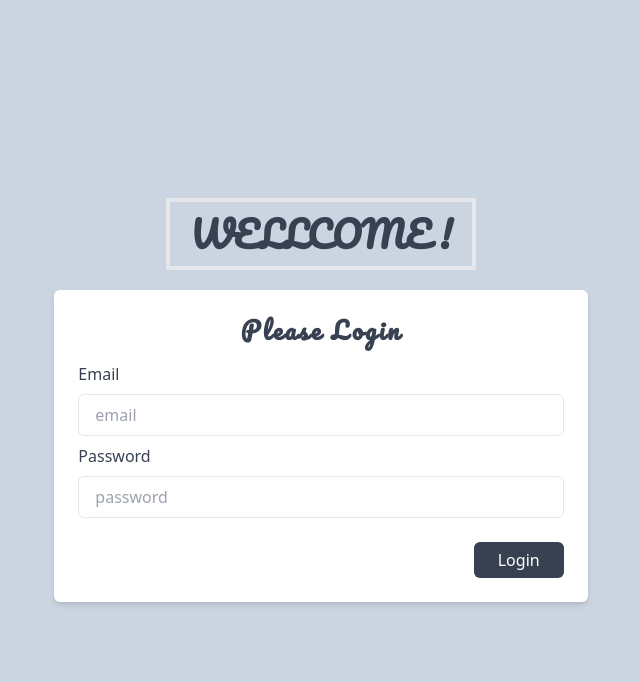
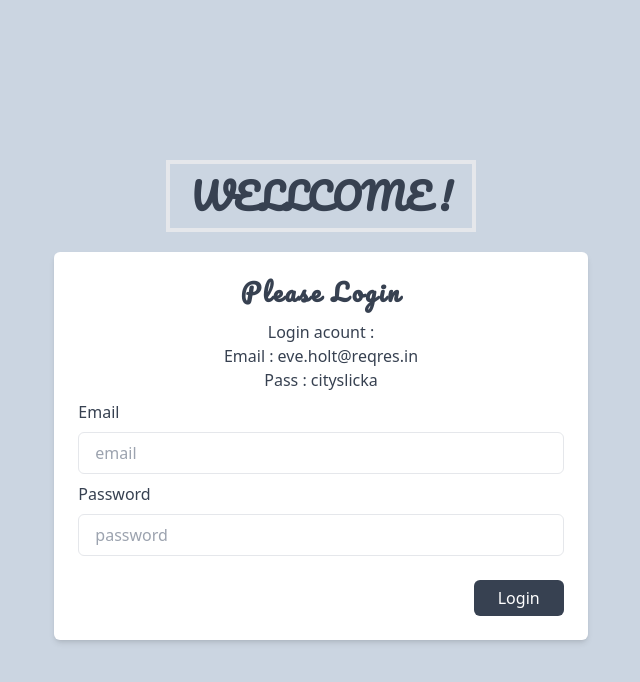
Before and after one commit to rizalyoga/vhiwebTS, a React (Create React App) app: page / in a window 1280 px wide. Shown: the top 682 px of the page, without its empty margins (319-959 px from the left). Built offline with nearby package versions, Linux system fonts and the light colour scheme.

Commit message:
fix layout

```diff
--- a/src/components/Form/Form-login/Login.jsx
+++ b/src/components/Form/Form-login/Login.jsx
@@ -26,17 +26,20 @@ const LoginForm = () => {
       })
       .finally(() => setLoading(false));
   };
-
-  // {email: 'eve.holt@reqres.in', password: 'cityslicka'}
   /* -------------------------------- component ------------------------------- */
 
   return (
     <>
       <section className=" wraper mx-2 w-11/12 md:w-7/12 lg:w-5/12 p-6 mx-auto bg-white rounded-md shadow-md dark:bg-gray-800">
         <h2 className="font-logo tracking-widest text-2xl text-center font-semibold text-gray-700 capitalize dark:text-white">Please Login</h2>
+        <h2 className="text-center mt-3 text-gray-700 dark:text-white">
+          Login acount : <br />
+          Email : eve.holt@reqres.in <br />
+          Pass : cityslicka
+        </h2>
 
         <form onSubmit={handleSumbit}>
-          <div className="mt-4">
+          <div className="mt-2">
             <div>
               <label className="text-gray-700 dark:text-gray-200" htmlFor="username">
                 Email
--- a/src/components/Navbar/Navbar.jsx
+++ b/src/components/Navbar/Navbar.jsx
@@ -23,6 +23,7 @@ const Navbar = () => {
     });
   };
 
+  /* --------------------------- navigation function -------------------------- */
   const toUsers = () => {
     navigate("/users");
   };
--- a/src/components/Table/Table.jsx
+++ b/src/components/Table/Table.jsx
@@ -31,6 +31,7 @@ const Table = ({ dataUser }) => {
                   <div className="flex-shrink-0 h-10 w-10">
                     <img className="h-10 w-10 md:ml-4 rounded-full" src={person.avatar} alt="" />
                   </div>
+
                   <div className="ml-4 w-full">
                     <div className="text-sm font-medium text-gray-900 lg:-ml-14 text-center">
                       {person.first_name} {person.last_name}
--- a/src/components/loading/loading.jsx
+++ b/src/components/loading/loading.jsx
@@ -6,7 +6,6 @@ export const LoadingBtn = () => {
       <div className="ldio-18077dubals">
         <div></div>
       </div>
-      {/* <p className="text-xl text-bold">please wait</p> */}
     </div>
   );
 };
--- a/src/pages/Home/Home.jsx
+++ b/src/pages/Home/Home.jsx
@@ -6,8 +6,8 @@ import LoginPage from "../../pages/Login/Login";
 
 const Home = () => {
   const dispatch = useDispatch();
+  const tokens = sessionStorage.getItem("token");
   const { users } = useSelector((state) => state.users);
-  const tokens = sessionStorage.getItem("token");
   const [data, setData] = useState([]);
   let [page, setPage] = useState(1);
 
```
